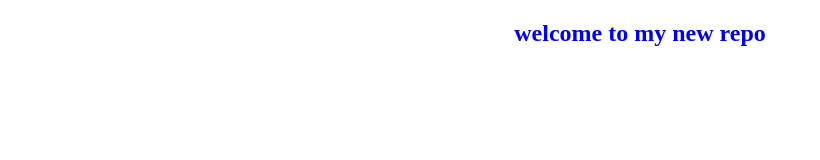
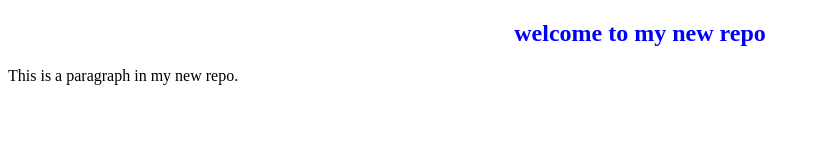
Before and after one commit to navaz05/newrepo, a plain HTML site: page index.html in a window 1280 px wide. Shown: the whole page, without its empty margins (0-820 px from the left). Drawn offline with Linux system fonts and the light colour scheme.

Commit message:
Add new paragraph

```diff
--- a/index.html
+++ b/index.html
@@ -8,6 +8,7 @@
 </head>
 <body>
     <h1> welcome to my new repo</h1>
+    <p>This is a paragraph in my new repo.</p>
 
 </body>
 </html>
```
